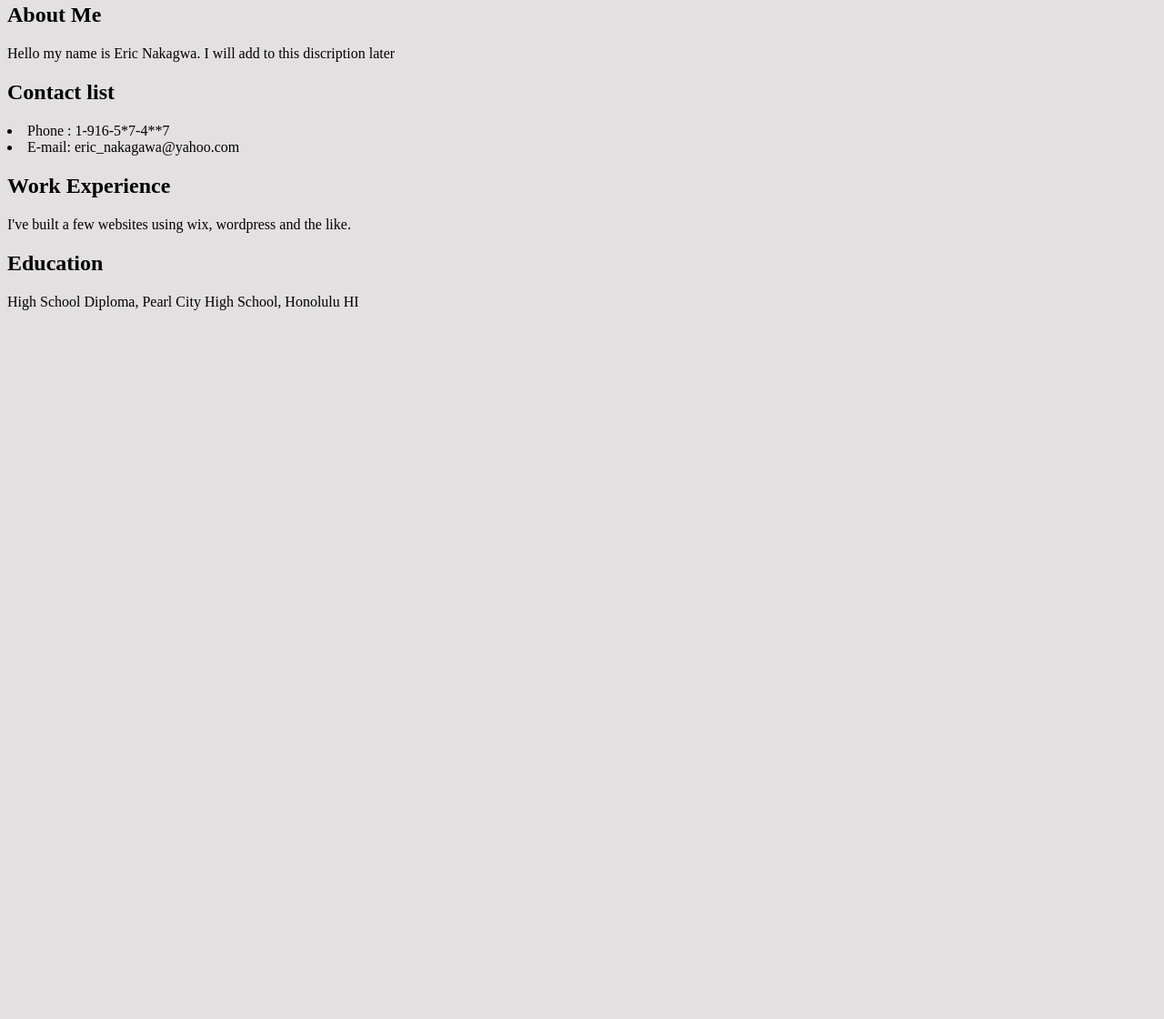
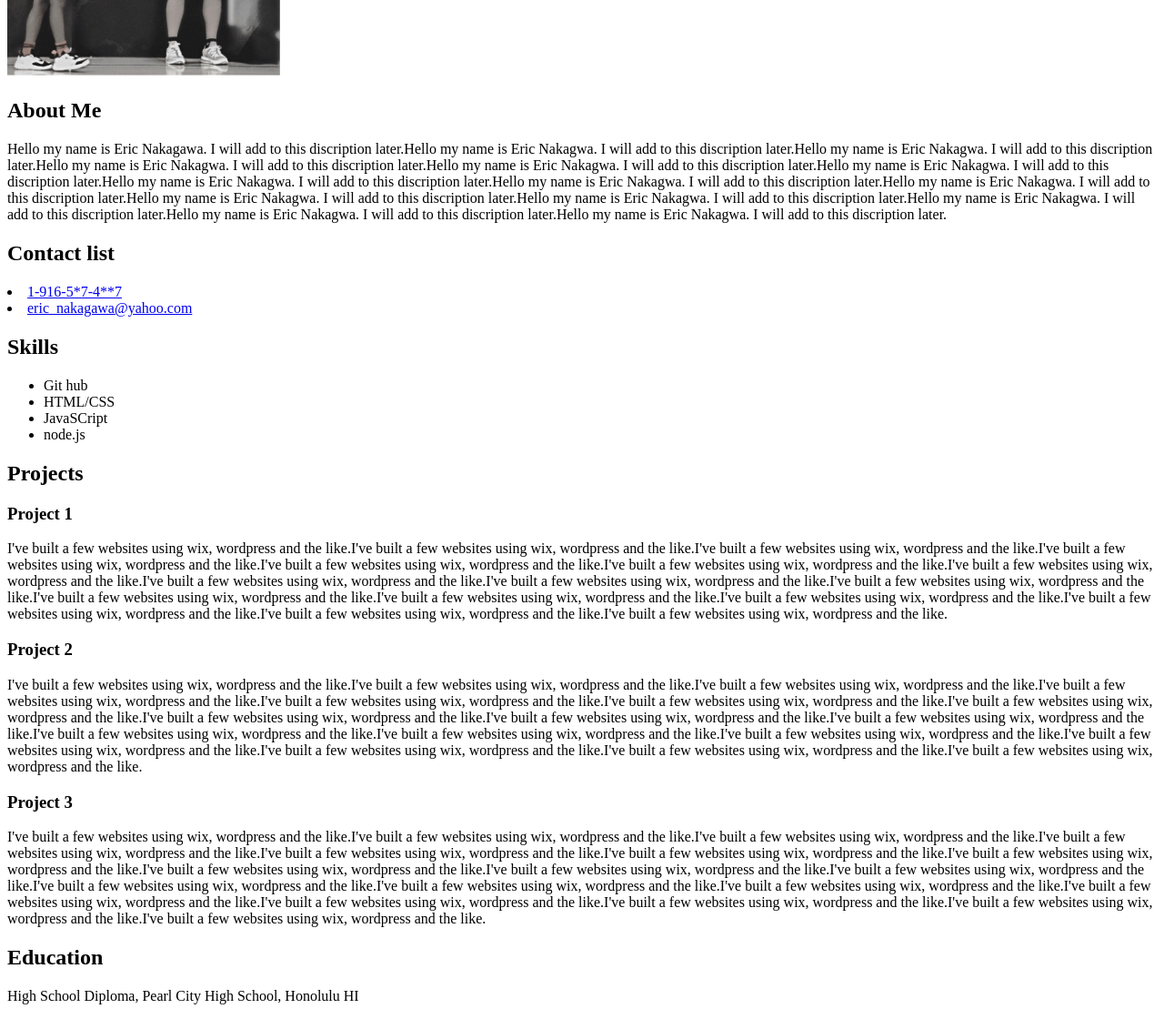
Before and after one commit to enakagawa21/projects, a plain HTML site: page index.html in a window 1280 px wide. Shown: the part 400-1520 px from the top of the page at 91% size. Before the commit the page ends 800 px from the top, so only its background shows below. Drawn offline with Linux system fonts and the light colour scheme.

Commit message:
made changes to index and styles

```diff
--- a/CSS/style.css
+++ b/CSS/style.css
@@ -1,13 +1,9 @@
-body
-{
+*{
 
-  background-color: rgb(226, 224, 224);
+nav > ul {
+list-style: none;
+padding: 0 px, 10px;}
+
+
 
 }
-h1 {
-    color: rgb(87, 87, 90);
-    font-family: 'Lucida Sans', 'Lucida Sans Regular', 'Lucida Grande', 'Lucida Sans Unicode', Geneva, Verdana, sans-serif;
-    font-size: '100px';
-
-
-  }
--- a/index.html
+++ b/index.html
@@ -1,6 +1,7 @@
 <!DOCTYPE html>
 
 <html lang="en">
+
 <head>
 
     <link rel="stylesheet" href="./CSS/style.css">
@@ -17,58 +18,145 @@
 
         <meta name="viewport" content="width=device-width, initial-scale=1.0" />
 
-    <meta
-      name="discription" content="Eric Nakagawa Portfolio Full Stack Developer"
-    />
+        <meta name="discription" content="Eric Nakagawa Portfolio Full Stack Developer" />
 
         <meta name="keywords" content="keywords, about, my, page" />
 
     </head>
 
 </head>
+
 <body>
     <header>
+        <nav>
+            <ul>
+                <li>
+                    <a href="#about">About</a>
+                </li>
+                <li>
+                    <a href="#contact">Contact</a>
+                </li>
+                <li>
+                    <a href="#skills">Education</a>
+                </li>
+                <li>
+                    <a href="#projects">Projects</a>
+                </li>
+                <li>
+                    <a href="#education">Education</a>
+                </li>
+            </ul>
+        </nav>
+
+
         <H1>Eric Nakagawa</H1>
         <img src="./images/baker_me.jpg" alt="In my element" width="300 px" />
 
 
-<div>
+        <section id="about">
+
             <h2>About Me</h2>
-    <p>Hello my name is Eric Nakagwa. I will add to this discription later
+            <p>Hello my name is Eric Nakagawa. I will add to this discription later.Hello my name is Eric Nakagwa. I
+                will add to this discription later.Hello my name is Eric Nakagwa. I will add to this discription
+                later.Hello
+                my name is Eric Nakagwa. I will add to this discription later.Hello my name is Eric Nakagwa. I will add
+                to this discription later.Hello my name is Eric Nakagwa. I will add to this discription later.Hello my
+                name is Eric Nakagwa. I will add to this discription later.Hello my name is Eric Nakagwa. I will add to
+                this discription later.Hello my name is Eric Nakagwa. I will add to this discription later.Hello my name
+                is Eric Nakagwa. I will add to this discription later.Hello my name is Eric Nakagwa. I will add to this
+                discription later.Hello my name is Eric Nakagwa. I will add to this discription later.Hello my name is
+                Eric Nakagwa. I will add to this discription later.Hello my name is Eric Nakagwa. I will add to this
+                discription later.
 
             </p>
-</div>
+
+        </section>
 
 
     </header>
 
-<div>
+    <!-- END OR HEADER-->
+    <!--Beginning of contact-->
+    <section id="contact">
         <h2>
             Contact list
 
         </h2>
+        <li>
+            <a href="tel:19165274347">1-916-5*7-4**7</a>
+        </li>
+        <li>
+            <a href="mailto:eric_nakagawa@yahoo.com">eric_nakagawa@yahoo.com</a>
+        </li>
+
+    </section>
+    <!--Beginning of skills-->
+    <section id="skills">
+
+        <h2>Skills</h2>
+        <ul>
+            <li>Git hub</li>
+            <li>HTML/CSS</li>
+            <li>JavaSCript</li>
+            <li>node.js</li>
+        </ul>
+
+    </section>
+    <section id="projects">
+        <h2>Projects</h2>
+        <h3>Project 1</h3>
+
+        <p>I've built a few websites using wix, wordpress and the like.I've built a few websites using wix, wordpress
+            and the like.I've built a few websites using wix, wordpress and the like.I've built a few websites using
+            wix, wordpress and the like.I've built a few websites using wix, wordpress and the like.I've built a few
+            websites using wix, wordpress and the like.I've built a few websites using wix, wordpress and the like.I've
+            built a few websites using wix, wordpress and the like.I've built a few websites using wix, wordpress and
+            the like.I've built a few websites using wix, wordpress and the like.I've built a few websites using wix,
+            wordpress and the like.I've built a few websites using wix, wordpress and the like.I've built a few websites
+            using wix, wordpress and the like.I've built a few websites using wix, wordpress and the like.I've built a
+            few websites using wix, wordpress and the like.I've built a few websites using wix, wordpress and the like.
+        </p>
+
+        <h3>Project 2</h3>
+        <p>I've built a few websites using wix, wordpress and the like.I've built a few websites using wix, wordpress
+            and the like.I've built a few websites using wix, wordpress and the like.I've built a few websites using
+            wix, wordpress and the like.I've built a few websites using wix, wordpress and the like.I've built a few
+            websites using wix, wordpress and the like.I've built a few websites using wix, wordpress and the like.I've
+            built a few websites using wix, wordpress and the like.I've built a few websites using wix, wordpress and
+            the like.I've built a few websites using wix, wordpress and the like.I've built a few websites using wix,
+            wordpress and the like.I've built a few websites using wix, wordpress and the like.I've built a few websites
+            using wix, wordpress and the like.I've built a few websites using wix, wordpress and the like.I've built a
+            few websites using wix, wordpress and the like.I've built a few websites using wix, wordpress and the
+            like.I've built a few websites using wix, wordpress and the like.</p>
+
+        <h3>Project 3</h3>
+        <p>I've built a few websites using wix, wordpress and the like.I've built a few websites using wix, wordpress
+            and the like.I've built a few websites using wix, wordpress and the like.I've built a few websites using
+            wix, wordpress and the like.I've built a few websites using wix, wordpress and the like.I've built a few
+            websites using wix, wordpress and the like.I've built a few websites using wix, wordpress and the like.I've
+            built a few websites using wix, wordpress and the like.I've built a few websites using wix, wordpress and
+            the like.I've built a few websites using wix, wordpress and the like.I've built a few websites using wix,
+            wordpress and the like.I've built a few websites using wix, wordpress and the like.I've built a few websites
+            using wix, wordpress and the like.I've built a few websites using wix, wordpress and the like.I've built a
+            few websites using wix, wordpress and the like.I've built a few websites using wix, wordpress and the
+            like.I've built a few websites using wix, wordpress and the like.I've built a few websites using wix,
+            wordpress and the like.</p>
+
+    </section>
+    <section id="education">
+
+        <h2>Education</h2>
+
+        <p>High School Diploma, Pearl City High School, Honolulu HI</p>
+
+    </section>
+
+    <footer>
 
 
-<li>Phone : 1-916-5*7-4**7</li>
-<li>E-mail: eric_nakagawa@yahoo.com</li>
-
-</div>
-
-<div>
-<h2>
-    Work Experience
-</h2>
-<p>I've built a few websites using wix, wordpress and the like.</p>
+    </footer>
 
 
+</body>
 
-</div>
-
-<div>
-<h2>Education</h2>
-<p>High School Diploma, Pearl City High School, Honolulu HI</p>
-
-</div>
-
-</body>
 </html>
```
Lines whose indentation alone changed are shown as unchanged.
